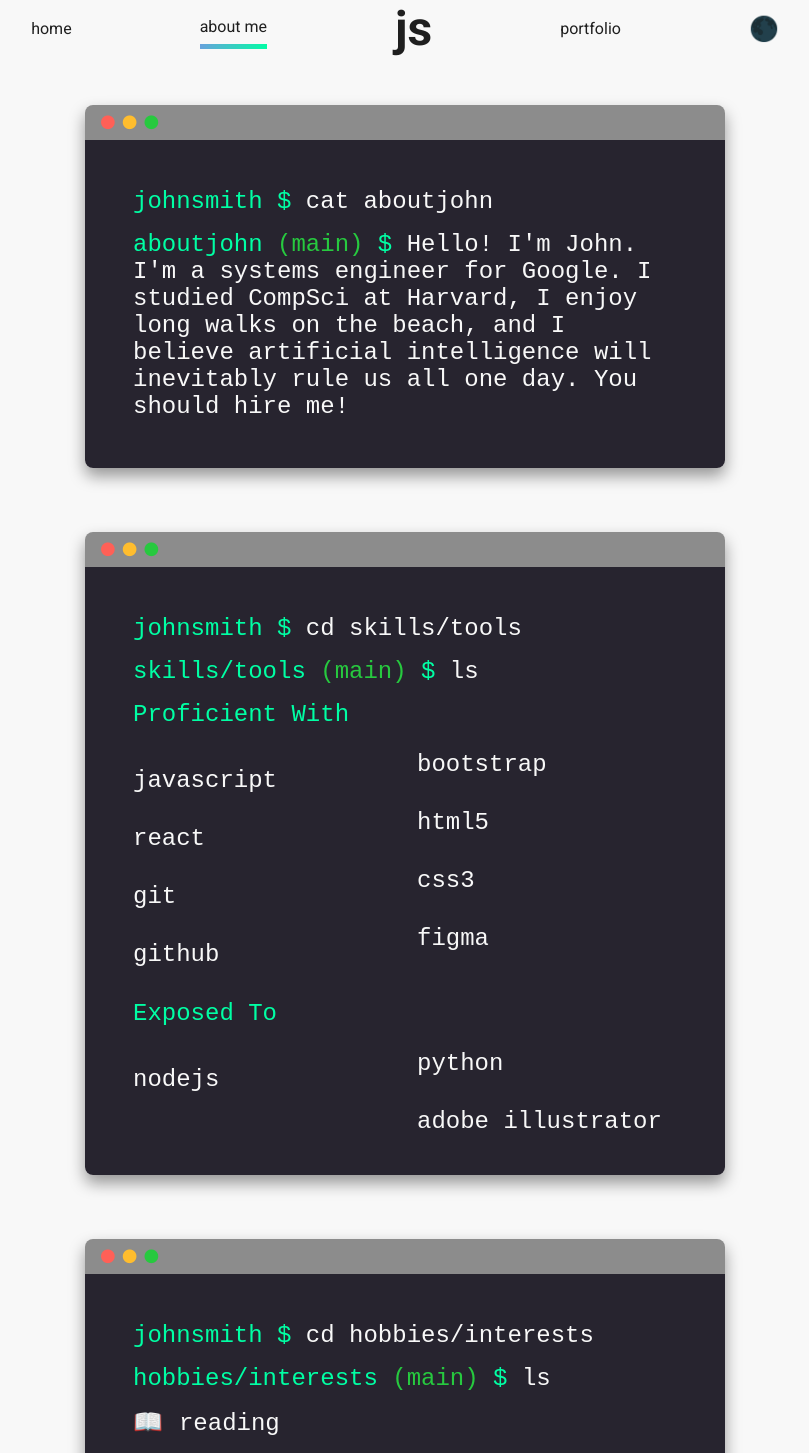
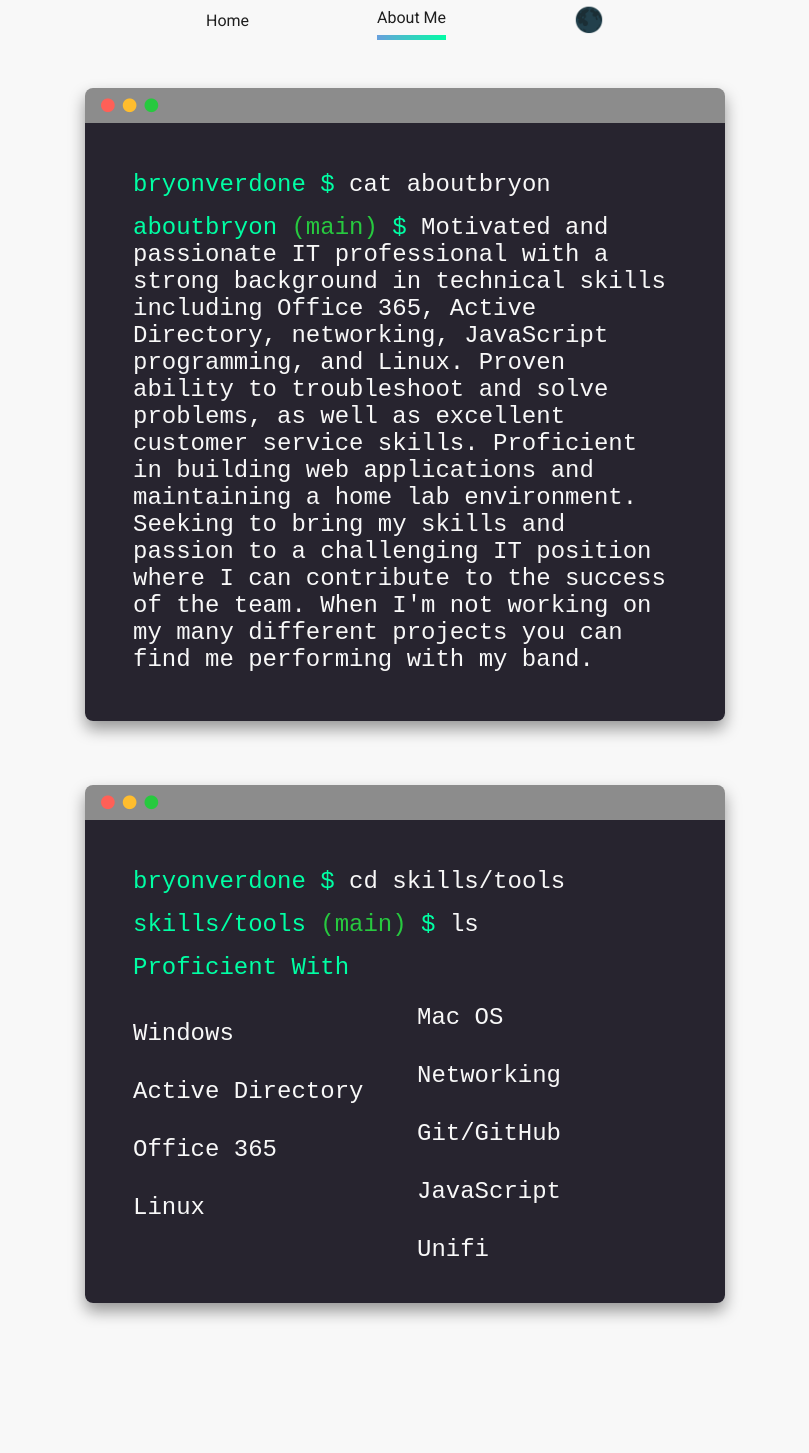
Before and after one commit to paytonjewell/ReactPortfolioTemplate, a React (Create React App) app: page /about in a window 1280 px wide. Shown: the top 1453 px of the page, without its empty margins (235-1044 px from the left). After the commit the page ends 1367 px from the top, so only its background shows below. Built offline with nearby package versions, Linux system fonts and the light colour scheme; the HTML template or start-up script is replaced by a standard one.

Commit message:
added my info

```diff
--- a/src/components/Navbar.js
+++ b/src/components/Navbar.js
@@ -1,56 +1,74 @@
-import React, {useState} from 'react';
+import React, { useState } from 'react';
 import Style from './Navbar.module.scss';
-import Toggler from "./home/Toggler";
-import {Link, useLocation} from "react-router-dom";
-import {Box} from "@mui/material";
-import {info} from "../info/Info";
+import Toggler from './home/Toggler';
+import { Link, useLocation } from 'react-router-dom';
+import { Box } from '@mui/material';
+import { info } from '../info/Info';
 
 const links = [
   {
     name: 'Home',
     to: '/',
-        active: 'home'
+    active: 'home',
   },
   {
     name: 'About Me',
     to: '/about',
-        active: 'about'
+    active: 'about',
   },
-    {
-        name: info.initials,
-        type: 'initials',
-        to: '/',
-        active: 'home'
-    },
-    {
-        name: 'Portfolio',
-        to: '/portfolio',
-        active: 'portfolio'
-    }
-]
+  //   {
+  //     name: info.initials,
+  //     type: 'initials',
+  //     to: '/',
+  //     active: 'home',
+  //   },
+  //   {
+  //     name: 'Portfolio',
+  //     to: '/portfolio',
+  //     active: 'portfolio',
+  //   },
+];
 
-export default function Navbar({darkMode, handleClick}) {
-    const location = useLocation()
-    const [active, setActive] = useState(location.pathname === '/' ? 'home' : location.pathname.slice(1, location.pathname.length));
+export default function Navbar({ darkMode, handleClick }) {
+  const location = useLocation();
+  const [active, setActive] = useState(
+    location.pathname === '/'
+      ? 'home'
+      : location.pathname.slice(1, location.pathname.length)
+  );
 
   return (
     <Box component={'nav'} width={'100%'}>
-            <Box component={'ul'} display={'flex'} justifyContent={'center'} alignItems={'center'}
-                 gap={{xs: '2rem', md: '8rem'}}
-                 textTransform={'lowercase'} fontSize={'1rem'}>
+      <Box
+        component={'ul'}
+        display={'flex'}
+        justifyContent={'center'}
+        alignItems={'center'}
+        gap={{ xs: '2rem', md: '8rem' }}
+        textTransform={'capitalize'}
+        fontSize={'1rem'}
+      >
         {links.map((link, index) => (
-                    <Box key={index} component={'li'} className={(link.active === active && !link.type) && Style.active}
-                         sx={{borderImageSource: info.gradient}}>
-                        <Link to={link.to} onClick={() => setActive(link.active)} className={Style.link}>
-                            {!link.type && <p style={{padding: '0.5rem 0'}}>{link.name}</p>}
+          <Box
+            key={index}
+            component={'li'}
+            className={link.active === active && !link.type && Style.active}
+            sx={{ borderImageSource: info.gradient }}
+          >
+            <Link
+              to={link.to}
+              onClick={() => setActive(link.active)}
+              className={Style.link}
+            >
+              {!link.type && <p style={{ padding: '0.5rem 0' }}>{link.name}</p>}
               {link.type && <h1>{link.name}</h1>}
             </Link>
           </Box>
         ))}
         <li>
-                    <Toggler darkMode={darkMode} handleClick={handleClick}/>
+          <Toggler darkMode={darkMode} handleClick={handleClick} />
         </li>
       </Box>
     </Box>
-    )
+  );
 }
--- a/src/components/about/About.js
+++ b/src/components/about/About.js
@@ -1,60 +1,88 @@
 import React from 'react';
 import Style from './About.module.scss';
-import Terminal from "./Terminal";
-import {Box} from "@mui/material";
-import {info} from "../../info/Info";
-
+import Terminal from './Terminal';
+import { Box } from '@mui/material';
+import { info } from '../../info/Info';
 
 export default function About() {
-    const firstName = info.firstName.toLowerCase()
+  const firstName = info.firstName.toLowerCase();
 
   function aboutMeText() {
-        return <>
-            <p><span style={{color: info.baseColor}}>{firstName}{info.lastName.toLowerCase()} $</span> cat
-                about{firstName} </p>
-            <p><span style={{color: info.baseColor}}>about{firstName} <span
-                className={Style.green}>(main)</span> $ </span>
+    return (
+      <>
+        <p>
+          <span style={{ color: info.baseColor }}>
+            {firstName}
+            {info.lastName.toLowerCase()} $
+          </span>{' '}
+          cat about{firstName}{' '}
+        </p>
+        <p>
+          <span style={{ color: info.baseColor }}>
+            about{firstName} <span className={Style.green}>(main)</span> ${' '}
+          </span>
           {info.bio}
         </p>
-        </>;
+      </>
+    );
   }
 
   function skillsText() {
-        return <>
-            <p><span style={{color: info.baseColor}}>{firstName}{info.lastName.toLowerCase()} $</span> cd skills/tools
+    return (
+      <>
+        <p>
+          <span style={{ color: info.baseColor }}>
+            {firstName}
+            {info.lastName.toLowerCase()} $
+          </span>{' '}
+          cd skills/tools
         </p>
-            <p><span style={{color: info.baseColor}}>skills/tools <span
-                className={Style.green}>(main)</span> $</span> ls</p>
-            <p style={{color: info.baseColor}}> Proficient With</p>
+        <p>
+          <span style={{ color: info.baseColor }}>
+            skills/tools <span className={Style.green}>(main)</span> $
+          </span>{' '}
+          ls
+        </p>
+        <p style={{ color: info.baseColor }}> Proficient With</p>
         <ul className={Style.skills}>
-                {info.skills.proficientWith.map((proficiency, index) => <li key={index}>{proficiency}</li>)}
+          {info.skills.proficientWith.map((proficiency, index) => (
+            <li key={index}>{proficiency}</li>
+          ))}
         </ul>
-            <p style={{color: info.baseColor}}> Exposed To</p>
+        {/* <p style={{ color: info.baseColor }}> Exposed To</p>
         <ul className={Style.skills}>
-                {info.skills.exposedTo.map((skill, index) => <li key={index}>{skill}</li>)}
-            </ul>
-        </>;
+          {info.skills.exposedTo.map((skill, index) => (
+            <li key={index}>{skill}</li>
+          ))}
+        </ul> */}
+      </>
+    );
   }
 
-    function miscText() {
-        return <>
-            <p><span style={{color: info.baseColor}}>{firstName}{info.lastName.toLowerCase()} $</span> cd
-                hobbies/interests</p>
-            <p><span style={{color: info.baseColor}}>hobbies/interests <span
-                className={Style.green}>(main)</span> $</span> ls</p>
-            <ul>
-                {info.hobbies.map((hobby, index) => (
-                    <li key={index}><Box component={'span'} mr={'1rem'}>{hobby.emoji}</Box>{hobby.label}</li>
-                ))}
-            </ul>
-        </>;
-    }
+  // function miscText() {
+  //     return <>
+  //         <p><span style={{color: info.baseColor}}>{firstName}{info.lastName.toLowerCase()} $</span> cd
+  //             hobbies/interests</p>
+  //         <p><span style={{color: info.baseColor}}>hobbies/interests <span
+  //             className={Style.green}>(main)</span> $</span> ls</p>
+  //         <ul>
+  //             {info.hobbies.map((hobby, index) => (
+  //                 <li key={index}><Box component={'span'} mr={'1rem'}>{hobby.emoji}</Box>{hobby.label}</li>
+  //             ))}
+  //         </ul>
+  //     </>;
+  // }
 
   return (
-        <Box display={'flex'} flexDirection={'column'} alignItems={'center'} mt={'3rem'}>
-            <Terminal text={aboutMeText()}/>
-            <Terminal text={skillsText()}/>
-            <Terminal text={miscText()}/>
+    <Box
+      display={'flex'}
+      flexDirection={'column'}
+      alignItems={'center'}
+      mt={'3rem'}
+    >
+      <Terminal text={aboutMeText()} />
+      <Terminal text={skillsText()} />
+      {/* <Terminal text={miscText()} /> */}
     </Box>
-    )
+  );
 }
--- a/src/info/Info.js
+++ b/src/info/Info.js
@@ -1,20 +1,19 @@
-import self from "../img/self.png"
-import mock1 from "../img/mock1.png"
-import mock2 from "../img/mock2.png"
-import mock3 from "../img/mock3.png"
-import mock4 from "../img/mock4.png"
-import mock5 from "../img/mock5.png"
+import self from '../img/self.png';
+import mock1 from '../img/mock1.png';
+import mock2 from '../img/mock2.png';
+import mock3 from '../img/mock3.png';
+import mock4 from '../img/mock4.png';
+import mock5 from '../img/mock5.png';
 
 /* Hi there! Thanks for checking out my portfolio template. Be sure to read the comments to get a better understanding of
 how to make this template work best for you! */
 
-export let colors = ["rgb(0,255,164)", "rgb(166,104,255)"];
+export let colors = ['rgb(0,255,164)', 'rgb(166,104,255)'];
 /*
 I highly recommend using a gradient generator like https://gradientgenerator.paytonpierce.dev/ to generate a pair of colors that you like.
 These colors will be used to style your name on the homepage, the background of your picture, and some other accents throughout
 the site.
  */
-
 
 /*
 So let's get started! Some of the info below is pretty self-explanatory, like 'firstName' and 'bio'. I'll try to explain anything
@@ -23,118 +22,128 @@ of what each of the values mean.
  */
 
 export const info = {
-    firstName: "John",
-    lastName: "Smith",
-    initials: "js", // the example uses first and last, but feel free to use three or more if you like.
-    position: "a Full Stack Developer",
+  firstName: 'Bryon',
+  lastName: 'Verdone',
+  initials: 'BV', // the example uses first and last, but feel free to use three or more if you like.
+  position: 'IT Professional',
   selfPortrait: self, // don't change this unless you want to name your self-portrait in the "img" folder something else!
   gradient: `-webkit-linear-gradient(135deg, ${colors})`, // don't change this either
   baseColor: colors[0],
-    miniBio: [ // these are just some "tidbits" about yourself. You can look at mine https://paytonjewell.github.io/#/ for an example if you'd like
+  miniBio: [
+    // these are just some "tidbits" about yourself. You can look at mine https://paytonjewell.github.io/#/ for an example if you'd like
     {
-            emoji: '☕',
-            text: 'fueled by coffee'
+      emoji: '🖥️',
+      text: 'Networking and Windows focus',
     },
     {
-            emoji: '🌎',
-            text: 'based in the US'
+      emoji: '💾',
+      text: 'JavaScript Programmer',
+    },
+    // {
+    //   emoji: '💼',
+    //   text: 'Systems Engineer at Google',
+    // },
+
+    {
+      emoji: '📧',
+      text: 'bmverdone@gmail.com',
+    },
+  ],
+  socials: [
+    // {
+    //   link: 'https://facebook.com',
+    //   icon: 'fa fa-facebook',
+    //   label: 'facebook',
+    // },
+    // {
+    //   link: 'https://instagram.com',
+    //   icon: 'fa fa-instagram',
+    //   label: 'instagram',
+    // },
+    {
+      link: 'https://github.com/BryonVerdone',
+      icon: 'fa fa-github',
+      label: 'github',
     },
     {
-            emoji: "💼",
-            text: "Systems Engineer at Google"
+      link: 'https://www.linkedin.com/in/bryon-verdone/',
+      icon: 'fa fa-linkedin',
+      label: 'linkedin',
+    },
+    // {
+    //   link: 'https://twitter.com',
+    //   icon: 'fa fa-twitter',
+    //   label: 'twitter',
+    // },
+    // Feel free to remove any of these that you don't have. I'll write an FAQ on how to add new ones later, let me know if you have a request for an icon!
+    // Just change the links so that they lead to your social profiles.
+  ],
+  bio: "Motivated and passionate IT professional with a strong background in technical skills including Office 365, Active Directory, networking, JavaScript programming, and Linux. Proven ability to troubleshoot and solve problems, as well as excellent customer service skills. Proficient in building web applications and maintaining a home lab environment. Seeking to bring my skills and passion to a challenging IT position where I can contribute to the success of the team. When I'm not working on my many different projects you can find me performing with my band.",
+  skills: {
+    proficientWith: [
+      'Windows',
+      'Active Directory',
+      'Office 365',
+      'Linux',
+      'Mac OS',
+      'Networking',
+      'Git/GitHub',
+      'JavaScript',
+      'Unifi',
+    ],
+    exposedTo: ['nodejs', 'python', 'adobe illustrator'],
+  },
+  //   hobbies: [
+  //     {
+  //       label: 'reading',
+  //       emoji: '📖',
+  //     },
+  //     {
+  //       label: 'theater',
+  //       emoji: '🎭',
+  //     },
+  //     {
+  //       label: 'movies',
+  //       emoji: '🎥',
+  //     },
+  //     {
+  //       label: 'cooking',
+  //       emoji: '🌶',
+  //     },
+  // Same as above, change the emojis to match / relate to your hobbies or interests.
+  // You can also remove the emojis if you'd like, I just think they look cute :P
+  //   ],
+  portfolio: [
+    // This is where your portfolio projects will be detailed
+    {
+      title: 'Project 1',
+      live: 'https://paytonpierce.dev', //this should be a link to the live version of your project, think github pages, netlify, heroku, etc. Or your own domain, if you have it.
+      source: 'https://github.com/paytonjewell', // this should be a link to the **repository** of the project, where the code is hosted.
+      image: mock1,
     },
     {
-            emoji: "📧",
-            text: "johnsmith@gmail.com"
-        }
-    ],
-    socials: [
-        {
-            link: "https://facebook.com",
-            icon: 'fa fa-facebook',
-            label: 'facebook'
+      title: 'Project 2',
+      live: 'https://paytonpierce.dev',
+      source: 'https://github.com/paytonjewell',
+      image: mock2,
     },
     {
-            link: "https://instagram.com",
-            icon: 'fa fa-instagram',
-            label: 'instagram'
+      title: 'Project 3',
+      live: 'https://paytonpierce.dev',
+      source: 'https://github.com/paytonjewell',
+      image: mock3,
     },
     {
-            link: "https://github.com",
-            icon: "fa fa-github",
-            label: 'github'
+      title: 'Project 4',
+      live: 'https://paytonpierce.dev',
+      source: 'https://github.com/paytonjewell',
+      image: mock4,
     },
     {
-            link: "https://linkedin.com",
-            icon: "fa fa-linkedin",
-            label: 'linkedin'
+      title: 'Project 5',
+      live: 'https://paytonpierce.dev',
+      source: 'https://github.com/paytonjewell',
+      image: mock5,
     },
-        {
-            link: "https://twitter.com",
-            icon: "fa fa-twitter",
-            label: 'twitter'
-        }
-// Feel free to remove any of these that you don't have. I'll write an FAQ on how to add new ones later, let me know if you have a request for an icon!
-// Just change the links so that they lead to your social profiles.
-
   ],
-    bio: "Hello! I'm John. I'm a systems engineer for Google. I studied CompSci at Harvard, I enjoy long walks on the beach, and I believe artificial intelligence will inevitably rule us all one day. You should hire me!",
-    skills:
-        {
-            proficientWith: ['javascript', 'react', 'git', 'github', 'bootstrap', 'html5', 'css3', 'figma'],
-            exposedTo: ['nodejs', 'python', 'adobe illustrator']
-        }
-    ,
-    hobbies: [
-        {
-            label: 'reading',
-            emoji: '📖'
-        },
-        {
-            label: 'theater',
-            emoji: '🎭'
-        },
-        {
-            label: 'movies',
-            emoji: '🎥'
-        },
-        {
-            label: 'cooking',
-            emoji: '🌶'
-        }
-// Same as above, change the emojis to match / relate to your hobbies or interests.
-// You can also remove the emojis if you'd like, I just think they look cute :P
-    ],
-    portfolio: [ // This is where your portfolio projects will be detailed
-        {
-            title: "Project 1",
-            live: "https://paytonpierce.dev", //this should be a link to the live version of your project, think github pages, netlify, heroku, etc. Or your own domain, if you have it.
-            source: "https://github.com/paytonjewell", // this should be a link to the **repository** of the project, where the code is hosted.
-            image: mock1
-        },
-        {
-            title: "Project 2",
-            live: "https://paytonpierce.dev",
-            source: "https://github.com/paytonjewell",
-            image: mock2
-        },
-        {
-            title: "Project 3",
-            live: "https://paytonpierce.dev",
-            source: "https://github.com/paytonjewell",
-            image: mock3
-        },
-        {
-            title: "Project 4",
-            live: "https://paytonpierce.dev",
-            source: "https://github.com/paytonjewell",
-            image: mock4
-        },
-        {
-            title: "Project 5",
-            live: "https://paytonpierce.dev",
-            source: "https://github.com/paytonjewell",
-            image: mock5
-        }
-    ]
-}
+};
```
Also changed, not shown: src/components/BaseLayout.js (+29 -24 lines), src/components/home/Home.js (+52 -16 lines), src/components/portfolio/Portfolio.js (+10 -5 lines), src/img/self.png. Lines whose indentation alone changed are shown as unchanged.
